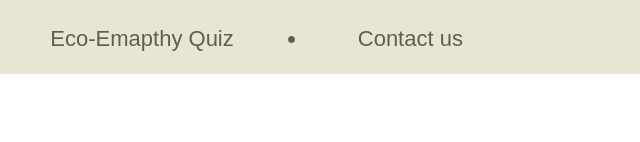
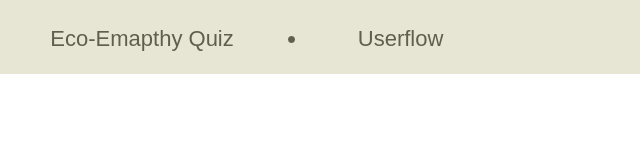
Before and after one commit to shah0150/earthmate, a plain HTML site: page index.html in a window 1280 px wide. Shown: the part 618-760 px from the top of the page, 640-1280 px from the left. Drawn offline with Linux system fonts and the light colour scheme; a web font is replaced by a local one.

Commit message:
Update index.html

```diff
--- a/index.html
+++ b/index.html
@@ -70,7 +70,7 @@
 								<li class="current"><a href="index.html">Home</a></li>
 								<li><a href="">Download app</a></li>
 								<li><a href="quiz.html">Eco-Emapthy Quiz</a></li>
-								<li><a href="">Contact us</a></li>
+								<li><a href="https://www.figma.com/file/5jCXgBxsMljXF6rKA9IsFC/EARTHMATE-FAB-FOUR-USER-FLOW?node-id=0%3A1">Userflow</a></li>
 							</ul>
 						</nav>
 						<div class="clear"></div>
```
